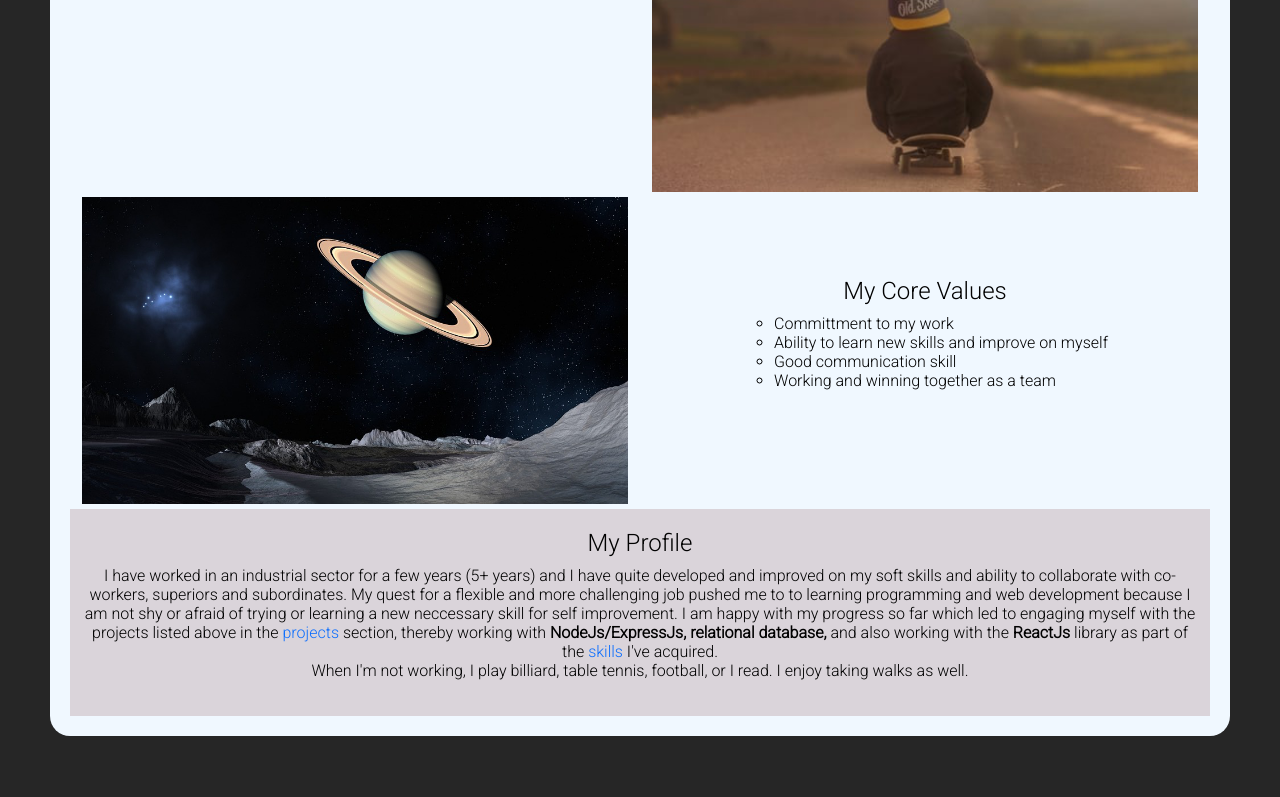
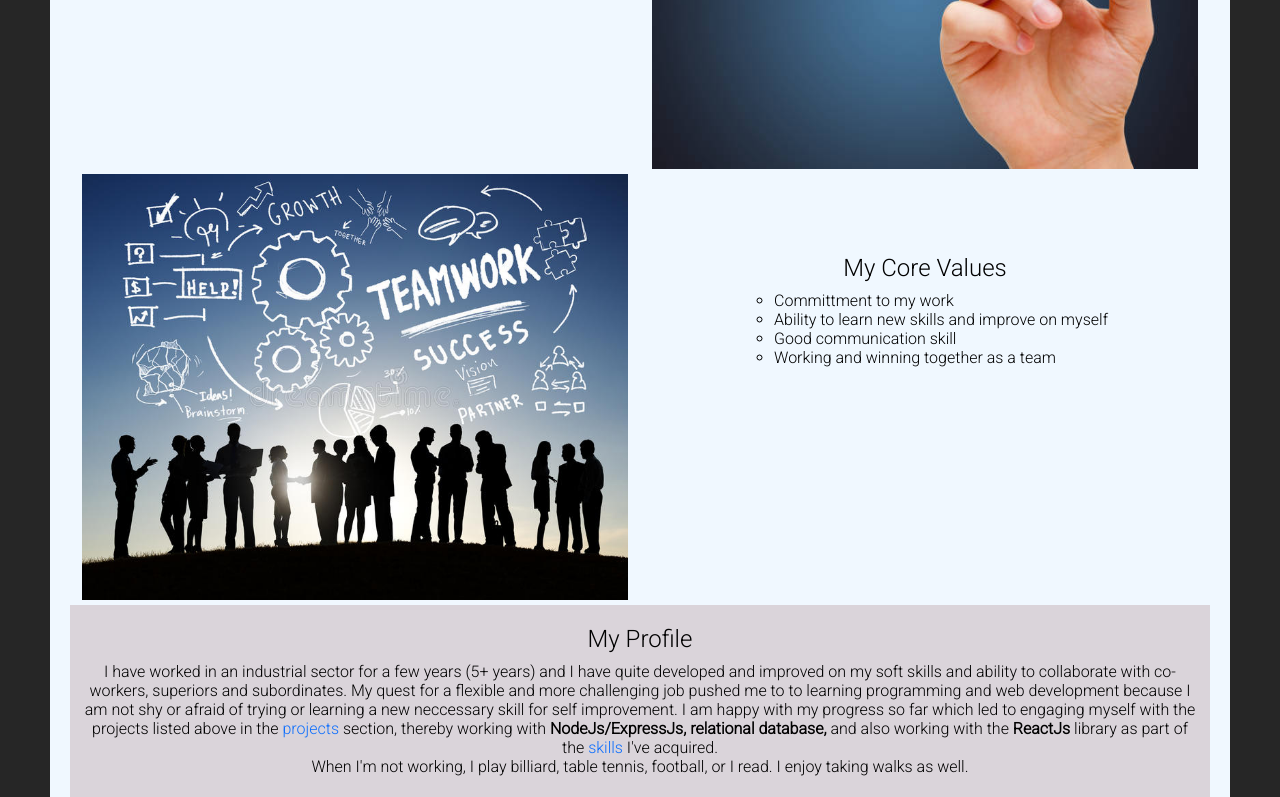
Before and after one commit to elnino10/personal-portfolio, a React (Create React App) app: page / in a window 1280 px wide. Shown: the part 3270-4067 px from the top of the page. Built offline with nearby package versions, Linux system fonts and the light colour scheme.

Commit message:
added changes to about me

```diff
--- a/src/App.css
+++ b/src/App.css
@@ -577,8 +577,11 @@ nav.navbar .navbar-toggler[aria-expanded="true"] .navbar-toggler-icon {
 }
 .about-me img {
   margin-bottom: 5px;
-  /* width: 40rem;
-  height: 20rem; */
+  background: linear-gradient(
+      rgba(27, 152, 131, 0.3),
+      100%,
+      rgba(0, 0, 0, 0.5) 100%
+    );
 }
 .about-me .about {
   width: 70vw;
--- a/src/components/AboutMe.js
+++ b/src/components/AboutMe.js
@@ -1,7 +1,7 @@
 import React from "react";
 import { Col, Container, Row } from "react-bootstrap";
 
-import BannerImg from "../assets/images/bannerImg.png";
+import TeamImg from "../assets/images/team.png";
 import VisionImg from "../assets/images/vision-img.png";
 
 const AboutMe = () => {
@@ -51,7 +51,7 @@ const AboutMe = () => {
         </Row>
         <Row>
           <Col md={6} sm={4}>
-            <img src={BannerImg} alt="values" />
+            <img src={TeamImg} alt="values" />
           </Col>
           <Col md={6} sm={4}>
             <div className="core-values">
```
Also changed, not shown: src/assets/images/team.png (added), src/assets/images/vision-img.png.
